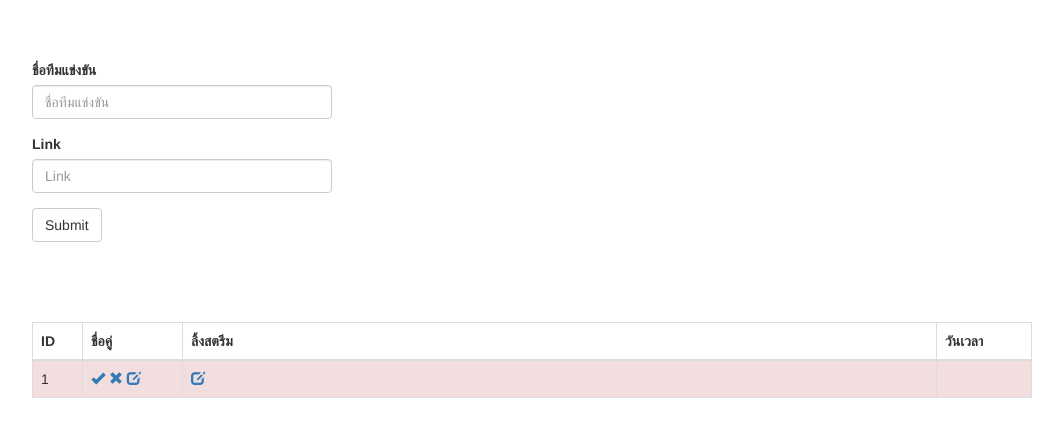
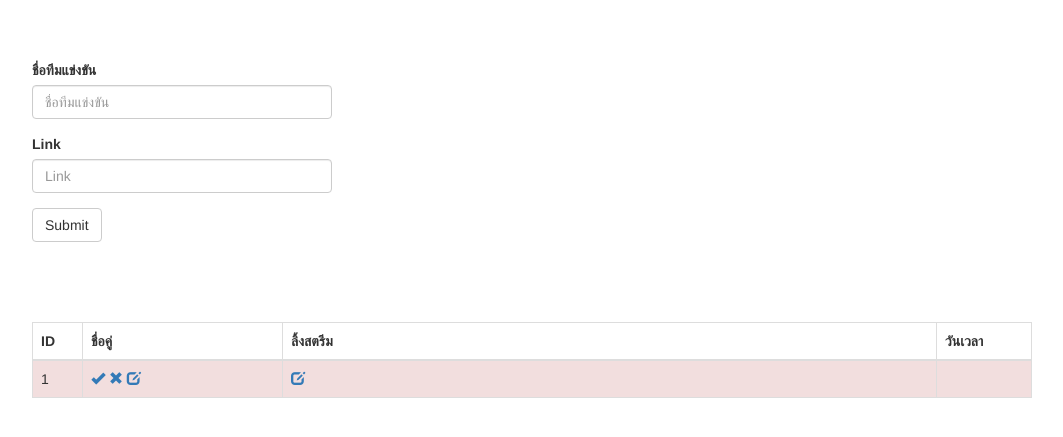
Before and after one commit to th3pc7/playLink, a CodeIgniter app: page /playlink/ in a window 1280 px wide. Shown: the top 437 px of the page, without its empty margins (108-1171 px from the left). Run offline with CodeIgniter, Linux system fonts and the light colour scheme; tables that the repository leaves empty or names only in its code hold one stand-in row (values such as "Sample post"); data that the repository does not hold is empty; some libraries are stand-ins or nearby versions.

Commit message:
update width table agine

```diff
--- a/application/views/tmp/table_link_tmp.php
+++ b/application/views/tmp/table_link_tmp.php
@@ -3,7 +3,7 @@
     <thead>
       <tr>
         <td style="width:50px;"><b>ID</b></td>
-        <td style="width:100px;"><b>ชื่อคู่</b></td>
+        <td style="width:200px;"><b>ชื่อคู่</b></td>
         <td><b>ลิ้งสตรีม</b></td>
         <td style="width:95px;"><b>วันเวลา</b></td>
       </tr>
```
